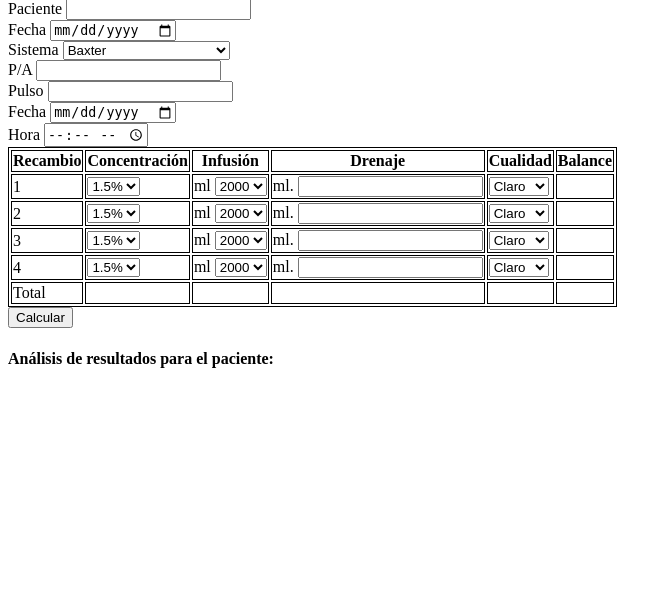
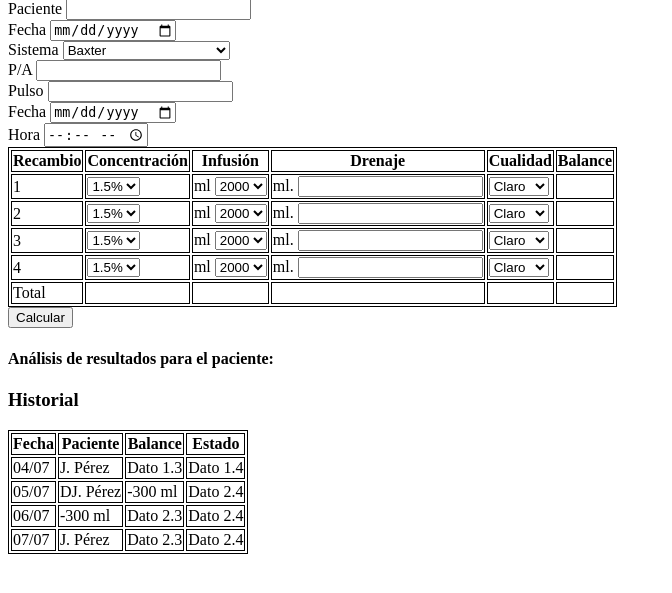
Before and after one commit to jrankie/homecare-dialysis, a PHP site: page /pages/balance.html in a window 1280 px wide. Shown: the part 68-661 px from the top of the page, without its empty margins (0-672 px from the left). Run offline with PHP 8.4, Linux system fonts and the light colour scheme.

Commit message:
feat: implementar estilos, barra lateral, tarjetas de historial en glicemia y tablas en balance

```diff
--- a/frontend/pages/balance.html
+++ b/frontend/pages/balance.html
@@ -180,6 +180,51 @@
     </form>
     <script src="js/main.js"></script>
 
+<h3>Historial</h3>
+<div>
+    <table>
+        <tr>
+
+            <th>Fecha</th>
+            <th>Paciente</th>
+            <th>Balance</th>
+            <th>Estado</th>
+        </tr>
+
+        <tr>
+            <td>04/07</td>
+            <td>J. Pérez</td>
+            <td>Dato 1.3</td>
+            <td>Dato 1.4</td>
+
+        </tr>
+        <td>05/07</td>
+        <td>DJ. Pérez</td>
+        <td>-300 ml</td>
+        <td>Dato 2.4</td>
+
+        <tr>
+            <td>06/07</td>
+            <td>-300 ml</td>
+            <td>Dato 2.3</td>
+            <td>Dato 2.4</td>
+
+        </tr>
+
+
+        <tr>
+            <td>07/07</td>
+            <td>J. Pérez</td>
+            <td>Dato 2.3</td>
+            <td>Dato 2.4</td>
+
+        </tr>
+
+
+
+
+    </table>
+
 
 </body>
 </html>
```
Also changed, not shown: frontend/css/style.css (+41 -9 lines), frontend/pages/glicemias.html (+10 -0 lines).
